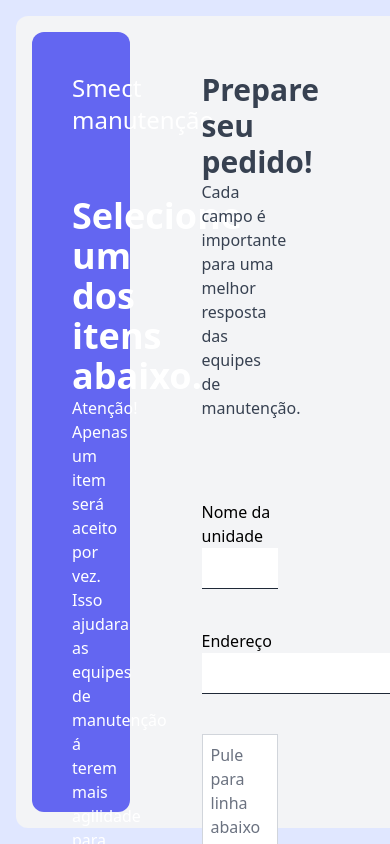
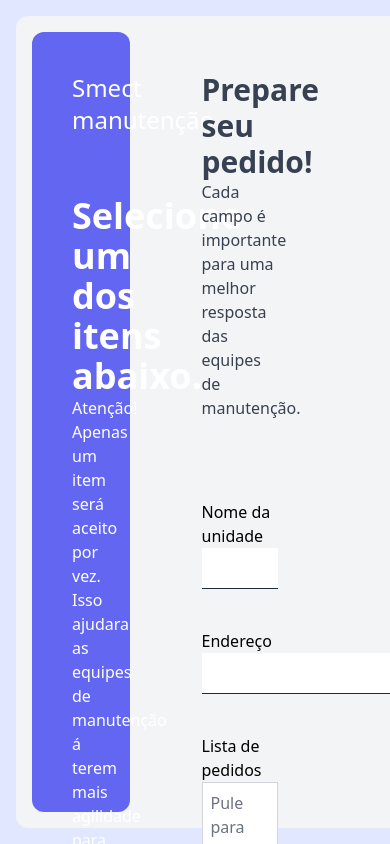
Before and after one commit to Diego-Cesare/requires-maintenance, a Vue app: page / in a window 390 px wide. Shown: the top 844 px of the page. Built offline with nearby package versions, Linux system fonts and the light colour scheme.

Commit message:
Aceter o layout para mobile

```diff
--- a/src/components/FormBox.vue
+++ b/src/components/FormBox.vue
@@ -30,6 +30,7 @@
             </div>
             <div class="mt-10">
                 <input type="hidden" name="categoria" v-model="formData.orderName" />
+                <label for="">Lista de pedidos</label>
                 <textarea @click="validOrder" name="sevicos" v-model="formData.servicos"
                     class="w-full min-h-52 max-h-52 border border-gray-300 p-2"
                     placeholder="Pule para linha abaixo ao fim de cada item!!!" required></textarea>
```
